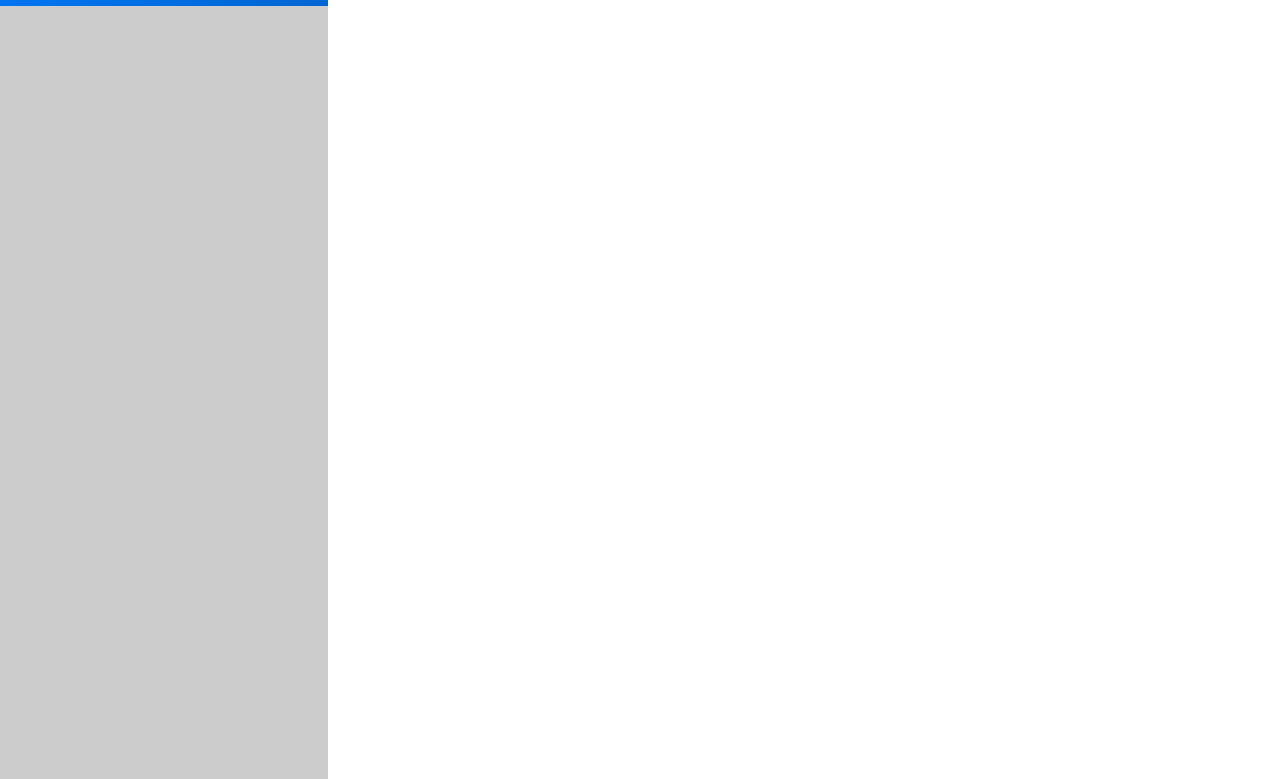
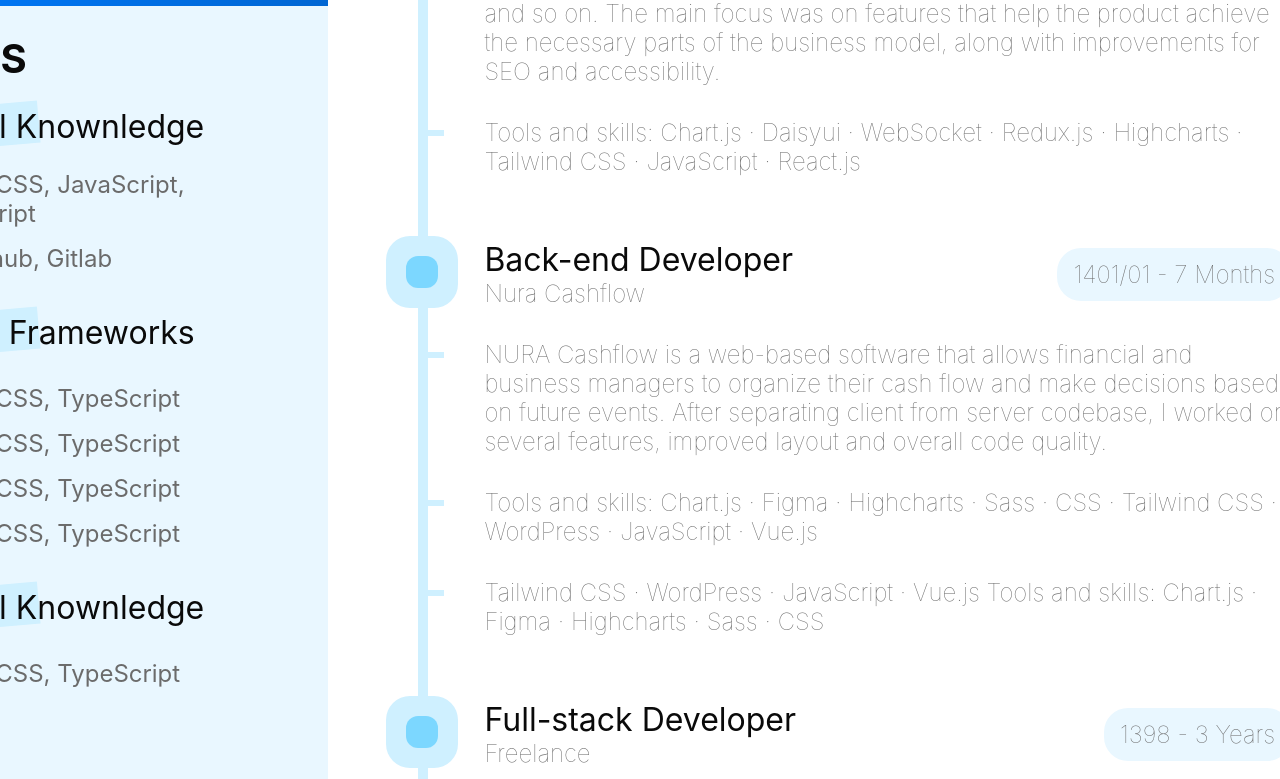
Before and after one commit to diplomatgmg/cv, a React (Vite) app in the folder frontend/: page /cv in a window 1280 px wide. Shown: the part 561-1340 px from the top of the page. Built offline with nearby package versions, Linux system fonts and the light colour scheme.

Commit message:
feat: added work info

```diff
--- a/frontend/src/pages/CVPage.tsx
+++ b/frontend/src/pages/CVPage.tsx
@@ -43,9 +43,109 @@ export const CVPage = () => {
               </UserSocial>
             </UserLinkWrapper>
           </UpperLeftSidePaper>
-          <BottomLeftSidePaper>2</BottomLeftSidePaper>
+          <BottomLeftSidePaper>
+            <SectionWrapper>
+              <Section>
+                <SectionName>Skills</SectionName>
+                <SectionItems>
+                  <SkillTitle>General Knownledge</SkillTitle>
+                  <SkillNames>HTML, CSS, JavaScript, TypeScript</SkillNames>
+                  <SkillNames>Git, Github, Gitlab</SkillNames>
+                </SectionItems>
+                <SectionItems>
+                  <SkillTitle>Tools & Frameworks</SkillTitle>
+                  <SkillNames>HTML, CSS, TypeScript</SkillNames>
+                  <SkillNames>HTML, CSS, TypeScript</SkillNames>
+                  <SkillNames>HTML, CSS, TypeScript</SkillNames>
+                  <SkillNames>HTML, CSS, TypeScript</SkillNames>
+                </SectionItems>
+                <SectionItems>
+                  <SkillTitle>General Knownledge</SkillTitle>
+                  <SkillNames>HTML, CSS, TypeScript</SkillNames>
+                </SectionItems>
+              </Section>
+            </SectionWrapper>
+          </BottomLeftSidePaper>
         </LeftSidePaper>
-        <RightSidePaper>3</RightSidePaper>
+        <RightSidePaper>
+          <Section>
+            <SectionName>Profile</SectionName>
+            <SectionText>
+              Over 3 years of experience as a web front-end engineer who is willing to help businesses make products
+              that are accessible and scalable. Core skills include designing, building front-end architectures and
+              giving actionable insights that match computer science and web best practices.
+            </SectionText>
+          </Section>
+          <Section>
+            <SectionName>Profile</SectionName>
+            <SectionExperience>
+              <ExperienceHeader>
+                <ExperienceHeaderInner>
+                  <ExperienceProfession>Front-end Developer</ExperienceProfession>
+                  <ExperiencePlaceWork>HokuBit | Ako Pardazesh Novin Iranian</ExperiencePlaceWork>
+                </ExperienceHeaderInner>
+                <ExperienceHeaderInner>
+                  <ExperienceTime>1401/08 - Until Now</ExperienceTime>
+                </ExperienceHeaderInner>
+              </ExperienceHeader>
+              <ExperienceDetailsWrapper>
+                <ExperienceText>
+                  Designing and implementing features related to cryptocurrencies, such as prediction bot with detailed
+                  charts and information, social media analysis and so on. The main focus was on features that help the
+                  product achieve the necessary parts of the business model, along with improvements for SEO and
+                  accessibility.
+                </ExperienceText>
+                <ExperienceText>
+                  Tools and skills: Chart.js · Daisyui · WebSocket · Redux.js · Highcharts · Tailwind CSS · JavaScript ·
+                  React.js
+                </ExperienceText>
+              </ExperienceDetailsWrapper>
+            </SectionExperience>
+            <SectionExperience>
+              <ExperienceHeader>
+                <ExperienceHeaderInner>
+                  <ExperienceProfession>Back-end Developer</ExperienceProfession>
+                  <ExperiencePlaceWork>Nura Cashflow</ExperiencePlaceWork>
+                </ExperienceHeaderInner>
+                <ExperienceHeaderInner>
+                  <ExperienceTime>1401/01 - 7 Months</ExperienceTime>
+                </ExperienceHeaderInner>
+              </ExperienceHeader>
+              <ExperienceDetailsWrapper>
+                <ExperienceText>
+                  NURA Cashflow is a web-based software that allows financial and business managers to organize their
+                  cash flow and make decisions based on future events. After separating client from server codebase, I
+                  worked on several features, improved layout and overall code quality.
+                </ExperienceText>
+                <ExperienceText>
+                  Tools and skills: Chart.js · Figma · Highcharts · Sass · CSS · Tailwind CSS · WordPress · JavaScript ·
+                  Vue.js
+                </ExperienceText>
+                <ExperienceText>
+                  Tailwind CSS · WordPress · JavaScript · Vue.js Tools and skills: Chart.js · Figma · Highcharts · Sass
+                  · CSS
+                </ExperienceText>
+              </ExperienceDetailsWrapper>
+            </SectionExperience>
+            <SectionExperience>
+              <ExperienceHeader>
+                <ExperienceHeaderInner>
+                  <ExperienceProfession>Full-stack Developer</ExperienceProfession>
+                  <ExperiencePlaceWork>Freelance</ExperiencePlaceWork>
+                </ExperienceHeaderInner>
+                <ExperienceHeaderInner>
+                  <ExperienceTime>1398 - 3 Years</ExperienceTime>
+                </ExperienceHeaderInner>
+              </ExperienceHeader>
+              <ExperienceDetailsWrapper>
+                <ExperienceText>
+                  Working as a part-time web developer to help small to medium businesses achieve what they want in the
+                  world-wide web.
+                </ExperienceText>
+              </ExperienceDetailsWrapper>
+            </SectionExperience>
+          </Section>
+        </RightSidePaper>
       </Paper>
       <Paper />
     </Wrapper>
@@ -57,7 +157,13 @@ const A4HeightPx = 2246
 const BlockPadding = "1.75rem"
 
 const PrimaryTextColor = "#f8f8f8"
+const PrimaryDarkTextColor = "#0A0A0AFF"
+
 const SecondaryTextColor = "#e5e5e5"
+const SecondaryTextDarkColor = "#6b6b6b"
+
+const BackgroundPrimaryColor = "rgb(233, 247, 255)"
+const BackgroundSecondaryColor = "rgb(207, 240, 255)"
 
 const Wrapper = styled.div`
   background-color: #f0f0f0;
@@ -91,15 +197,16 @@ const UpperLeftSidePaper = styled.div`
   padding: ${BlockPadding};
 `
 
-const Username = styled.h1`
+const Username = styled.div`
   font-size: 3.5rem;
   line-height: 1;
   letter-spacing: 1px;
   margin: 0;
   color: ${PrimaryTextColor};
+  font-weight: bold;
 `
 
-const Profession = styled.h6`
+const Profession = styled.div`
   margin: 0;
   color: ${SecondaryTextColor};
   font-size: 2rem;
@@ -158,8 +265,186 @@ const UserSocial = styled(Icon)`
   padding: 0.75rem;
 `
 
-const BottomLeftSidePaper = styled.div``
+const BottomLeftSidePaper = styled.div`
+  height: 100%;
+  background-color: rgb(233, 247, 255);
+`
+
+const SectionWrapper = styled.div`
+  padding: ${BlockPadding};
+`
+
+const Section = styled.div`
+  color: ${PrimaryDarkTextColor};
+`
+
+const SectionName = styled.div`
+  font-weight: bold;
+  font-size: 2.5rem;
+  margin-bottom: 1.5rem;
+  text-transform: uppercase;
+`
+
+const SectionItems = styled.div`
+  margin-bottom: 2rem;
+`
+
+const SectionText = styled.div`
+  color: ${SecondaryTextDarkColor};
+  font-size: 1.5rem;
+`
+
+const SectionExperience = styled.div`
+  margin-left: 8rem;
+  display: flex;
+  flex-direction: column;
+  position: relative;
+  margin-bottom: 4rem;
+
+  &:before {
+    content: "";
+    position: absolute;
+    top: 32px;
+    left: -66px;
+    width: 10px;
+    height: calc(100% + 4rem);
+    background-color: ${BackgroundSecondaryColor};
+  }
+
+  &:last-child {
+    margin-bottom: 0;
+    &:before {
+      height: calc(100% - 2.25rem);
+    }
+  }
+`
+
+const ExperienceHeader = styled.div`
+  display: flex;
+  align-items: center;
+  justify-content: space-between;
+`
+
+const ExperienceHeaderInner = styled.div``
+
+const ExperienceProfession = styled.div`
+  font-size: 2rem;
+  position: relative;
+
+  &:before {
+    content: "";
+    position: absolute;
+    background-color: ${BackgroundSecondaryColor};
+    height: 72px;
+    width: 72px;
+    border-radius: 24px;
+    left: -98px;
+    top: -4px;
+  }
+
+  &:after {
+    content: "";
+    position: absolute;
+    background-color: rgb(124, 215, 255);
+    height: 32px;
+    width: 32px;
+    border-radius: 12px;
+    top: 16px;
+    left: -78px;
+  }
+`
+
+const ExperiencePlaceWork = styled.div`
+  font-size: 1.5rem;
+  font-weight: lighter;
+  color: ${SecondaryTextDarkColor};
+`
+
+const ExperienceTime = styled.div`
+  color: ${SecondaryTextDarkColor};
+  font-size: 1.5rem;
+  font-weight: lighter;
+  background-color: ${BackgroundPrimaryColor};
+  padding: 0.75rem 1rem;
+  border-radius: 1.5rem;
+`
+
+const ExperienceDetailsWrapper = styled.div`
+  color: ${SecondaryTextDarkColor};
+  font-weight: lighter;
+  font-size: 1.5rem;
+  margin-top: 2rem;
+  display: flex;
+  flex-direction: column;
+  gap: 2rem;
+`
+
+const ExperienceText = styled.div`
+  position: relative;
+
+  &:before {
+    content: "";
+    position: absolute;
+    background-color: ${BackgroundSecondaryColor};
+    height: 6px;
+    width: 24px;
+    top: 12px;
+    left: -64px;
+  }
+`
+
+const SkillTitle = styled.div`
+  position: relative;
+  z-index: 10;
+  font-size: 2rem;
+  margin-bottom: 1.5rem;
+
+  &:before {
+    content: "";
+    position: absolute;
+    width: 150px;
+    height: 42px;
+    background-color: ${BackgroundSecondaryColor};
+    z-index: -1;
+    rotate: -5deg;
+  }
+`
+
+const SkillNames = styled(SectionText)`
+  display: inline-block;
+  font-size: 1.5rem;
+  margin-bottom: 0.5rem;
+  position: relative;
+  z-index: 10;
+  margin-left: 1.5rem;
+
+  &:before {
+    content: "●";
+    font-size: 1.4rem;
+    position: absolute;
+    left: -1.5rem;
+  }
+
+  &::after {
+    content: "";
+    position: absolute;
+    top: 14px;
+    left: -21px;
+    width: 6px;
+    height: calc(100% + 1rem);
+    background-color: ${SecondaryTextDarkColor};
+    opacity: 0.15;
+  }
+
+  &:last-child::after {
+    display: none;
+  }
+`
 
 const RightSidePaper = styled.div`
   width: 60%;
+  padding: ${BlockPadding};
+  display: flex;
+  flex-direction: column;
+  gap: 3rem;
 `
```
